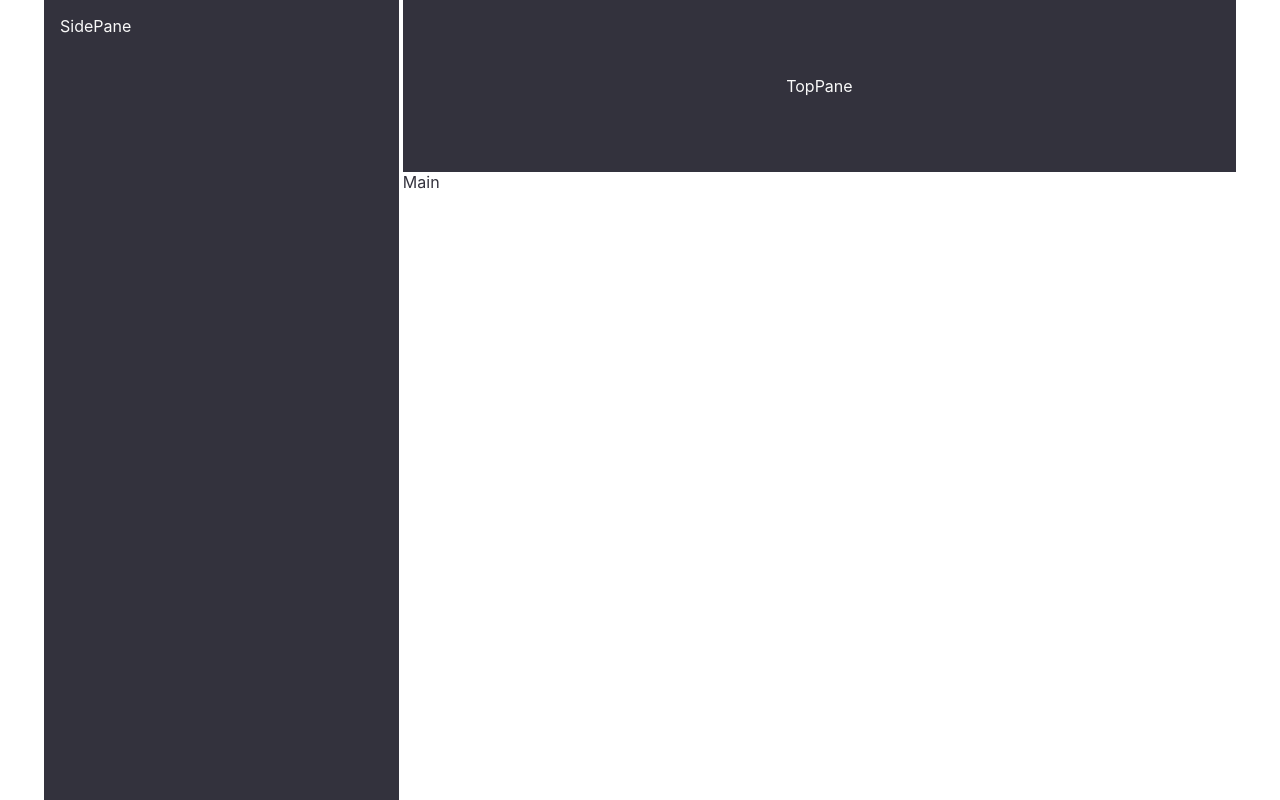
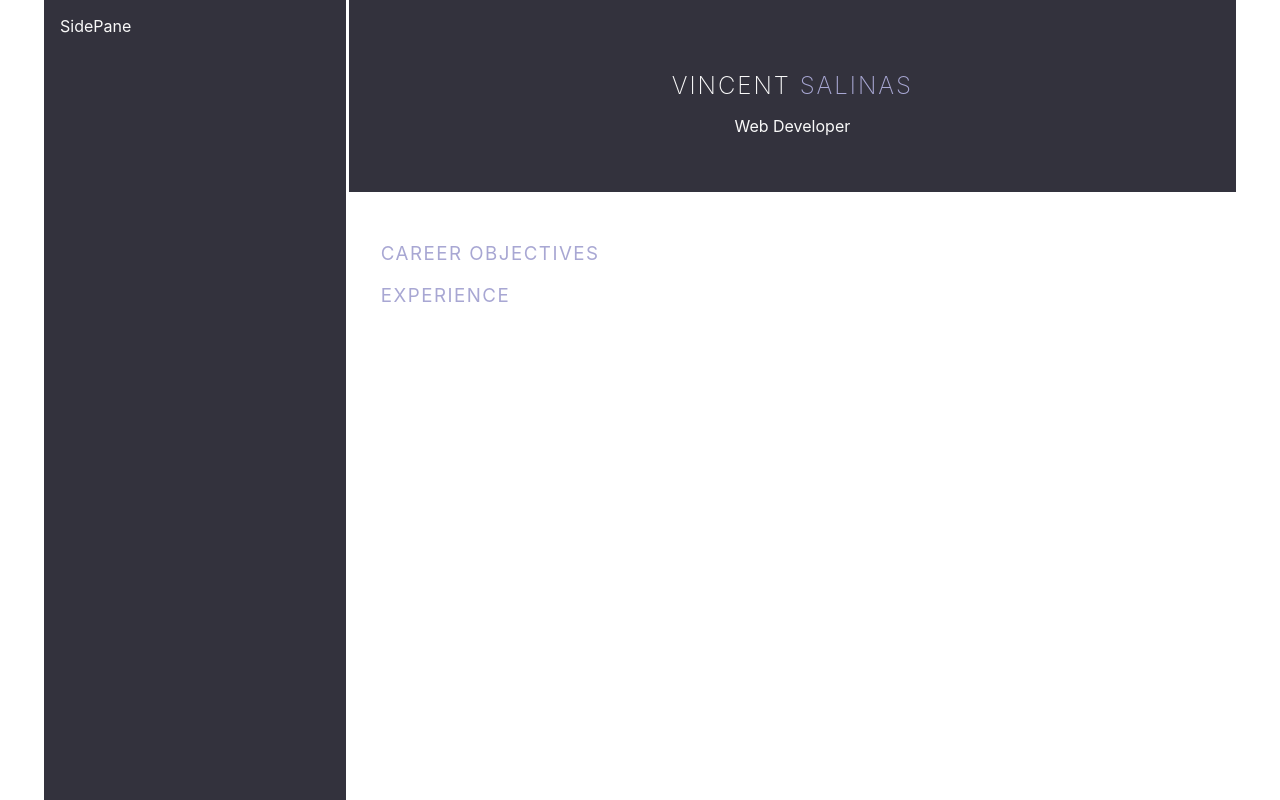
Before and after one commit to vlsalina/resume-1, a React (Create React App) app: page / in a window 1280 px wide. Built offline with nearby package versions, Linux system fonts and the light colour scheme.

Commit message:
Styling for top pane done.

```diff
--- a/package.json
+++ b/package.json
@@ -8,6 +8,7 @@
     "@testing-library/user-event": "^13.5.0",
     "react": "^17.0.2",
     "react-dom": "^17.0.2",
+    "react-icons": "^4.3.1",
     "react-scripts": "5.0.0",
     "web-vitals": "^2.1.4"
   },
--- a/src/App.css
+++ b/src/App.css
@@ -6,7 +6,7 @@
   --very-light-grey: #f9f9f9;
   --grayish-dark-blue: #33323d;
   --dark-blue: #203a4c;
-
+  --icy-blue: rgb(168, 167, 211);
 
   /* base font size */
   font-size: 1rem;
--- a/src/components/Main/Main.css
+++ b/src/components/Main/Main.css
@@ -1,3 +1,11 @@
 .main {
-  color: var(--grayish-dark-blue);
+  padding: 2rem;
 }
+
+.main__header {
+  text-transform: uppercase;
+  font-family: var(--poppins);
+  color: var(--icy-blue);
+  letter-spacing: 1.5px;
+  font-weight: 400;
+}
--- a/src/components/Main/Main.js
+++ b/src/components/Main/Main.js
@@ -2,7 +2,16 @@ import React from "react";
 import "./Main.css";
 
 const Main = () => {
-  return <main className="main c">Main</main>;
+  return (
+    <main className="main c">
+      <div>
+        <h3 className="main__header">career objectives</h3>
+      </div>
+      <div>
+        <h3 className="main__header">experience</h3>
+      </div>
+    </main>
+  );
 };
 
 export default Main;
--- a/src/components/SidePane/SidePane.js
+++ b/src/components/SidePane/SidePane.js
@@ -1,5 +1,7 @@
 import React from "react";
 import "./SidePane.css";
+import { BsHexagonFill } from "react-icons/bs";
+import { IconContext } from "react-icons";
 
 const SidePane = () => {
   return <section className="side-pane b">SidePane</section>;
--- a/src/components/TopPane/TopPane.css
+++ b/src/components/TopPane/TopPane.css
@@ -2,6 +2,22 @@
   background-color: var(--grayish-dark-blue);
   color: var(--very-light-grey);
   display: flex;
+  flex-direction: column;
   justify-content: center;
   align-items: center;
 }
+
+.name {
+  text-transform: uppercase;
+  letter-spacing: 2px;
+  margin: 1rem 0;
+  font-weight: 200;
+}
+
+.lastname {
+  color: var(--icy-blue);
+}
+
+.title {
+  margin: 0;
+}
--- a/src/components/TopPane/TopPane.js
+++ b/src/components/TopPane/TopPane.js
@@ -2,7 +2,18 @@ import React from "react";
 import "./TopPane.css";
 
 const TopPane = () => {
-  return <section className="top-pane a">TopPane</section>;
+  return (
+    <section className="top-pane a">
+      <div>
+        <h1 className="name">
+          vincent <span className="lastname">salinas</span>
+        </h1>
+      </div>
+      <div>
+        <p className="title">Web Developer</p>
+      </div>
+    </section>
+  );
 };
 
 export default TopPane;
```
Also changed, not shown: 1 other file (tests, documents, lock files or other folders).
